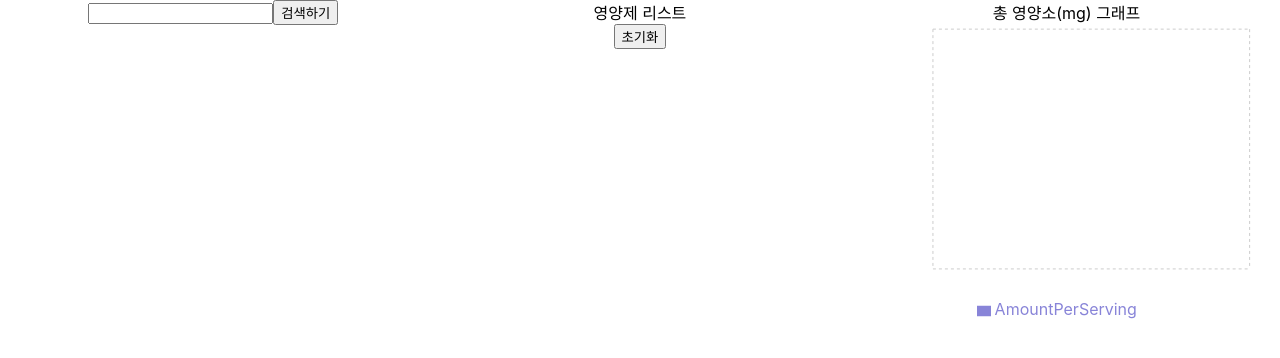
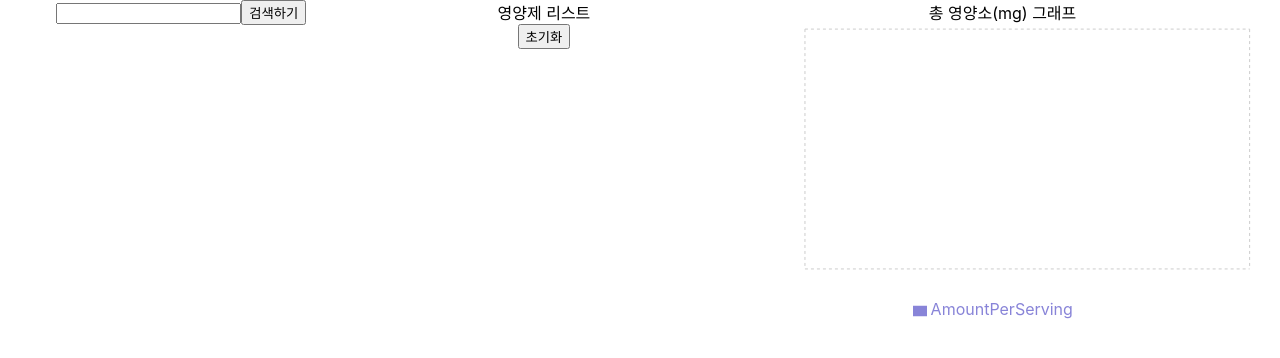
Before and after one commit to swookang77/Cherb, a React (Create React App) app in the folder frontend/: page / in a window 1280 px wide. Shown: the top 358 px of the page. Built offline with nearby package versions, Linux system fonts and the light colour scheme.

Commit message:
delete element when click the 삭제 button in PickedVitamin component

```diff
--- a/frontend/src/Combination.css
+++ b/frontend/src/Combination.css
@@ -4,18 +4,18 @@
 }
 
 .search-vitamin{
-  width: calc(33.33%);
+  width: calc(28.33%);
 }
 
 .picked-vitamin {
   position: fixed;
-  left: calc(33.33%);
-  width: calc(33.33%);
+  left: calc(28.33%);
+  width: calc(28.33%);
 }
 
 .graph-vitamin{
   position: fixed;
-  left: calc(66.66%);
-  width: calc(33.33%);
+  left: calc(56.66%);
+  width: calc(43.33%);
   height: 300px;
 }
--- a/frontend/src/components/PickedVitamin.js
+++ b/frontend/src/components/PickedVitamin.js
@@ -2,21 +2,31 @@ import React from "react";
 import ListGroup from "react-bootstrap/ListGroup";
 import { useSelector } from "react-redux";
 import { persistor } from "../store";
-
+import {useDispatch}from 'react-redux';
+import { deleteVitaminElem } from "../reducers/vitaminList-reducer";
 export default function PickedVitamin() {
+  const dispatch = useDispatch();
   const vitaminList = useSelector((state) => state.vitaminList.data);
   //초기화 버튼.
-  const handleReset = () =>{
+  const handleReset = () => {
     persistor.purge();
     sessionStorage.clear();
     window.location.reload();
-  }
+  };
+  //삭제 버튼
+  const handleDelete = (uuid) => {
+    sessionStorage.removeItem(uuid);
+    dispatch(deleteVitaminElem(uuid));
+  };
   return (
     <div>
       영양제 리스트
       <ListGroup>
         {vitaminList.map((item, index) => (
-          <ListGroup.Item key={index}>{item.title}</ListGroup.Item>
+          <ListGroup.Item key={index}>
+            {item.title}
+            <button onClick={()=>handleDelete(item.uuid)}>삭제</button>
+          </ListGroup.Item>
         ))}
         <button onClick={handleReset}>초기화</button>
       </ListGroup>
--- a/frontend/src/components/SearchVitamin.js
+++ b/frontend/src/components/SearchVitamin.js
@@ -5,9 +5,9 @@ import Card from "react-bootstrap/Card";
 import Col from "react-bootstrap/Col";
 import Row from "react-bootstrap/Row";
 import { v4 as uuidv4 } from "uuid";
-import { vitaminListActions } from "../reducers/vitaminList-reducer";
 import { useDispatch } from "react-redux";
 import { totalActions } from "../reducers/total-reducer";
+import { addVitaminElem } from "../reducers/vitaminList-reducer";
 //VitaminSearch컴포넌트에서 검색한 결과를 나타낼 컴포넌트
 const VitaminList = ({ vitaminArray }) => {
   function mergeObjects(obj1, obj2) {
@@ -31,7 +31,7 @@ const VitaminList = ({ vitaminArray }) => {
       uuid,
       title,
     };
-    dispatch(vitaminListActions.addVitaminElem(vitaminListElem));
+    dispatch(addVitaminElem(vitaminListElem));
     //영양 성분 가져오기.
     const data = {
       href,
--- a/frontend/src/reducers/vitaminList-reducer.js
+++ b/frontend/src/reducers/vitaminList-reducer.js
@@ -1,18 +1,26 @@
-import {createSlice}from '@reduxjs/toolkit';
+import { createSlice } from "@reduxjs/toolkit";
 
 const vitaminListState = {
   data: [],
 };
 
 const vitaminListSlice = createSlice({
-  name:'vitaminList',
+  name: "vitaminList",
   initialState: vitaminListState,
-  reducers:{
-    addVitaminElem:(state,action)=>{
-      state.data = [...state.data,action.payload]
-    }
-  }
-})
+  reducers: {
+    //{uuid,title}을 전달받아 기존 배열에 추가.
+    addVitaminElem(state, action){
+      console.log(state);
+      state.data = [...state.data, action.payload];
+    },
+    //uuid를 전달받아 기존 배열에서 uuid와 일치하는 객체 삭제.
+    deleteVitaminElem(state, action){
+      const oldArr = state.data;
+      const newArr = oldArr.filter((obj) => obj.uuid !== action.payload);
+      state.data = newArr;
+    },
+  },
+});
 
-export const vitaminListActions = vitaminListSlice.actions
-export default vitaminListSlice.reducer
+export const {addVitaminElem,deleteVitaminElem} = vitaminListSlice.actions
+export default vitaminListSlice.reducer;
```
